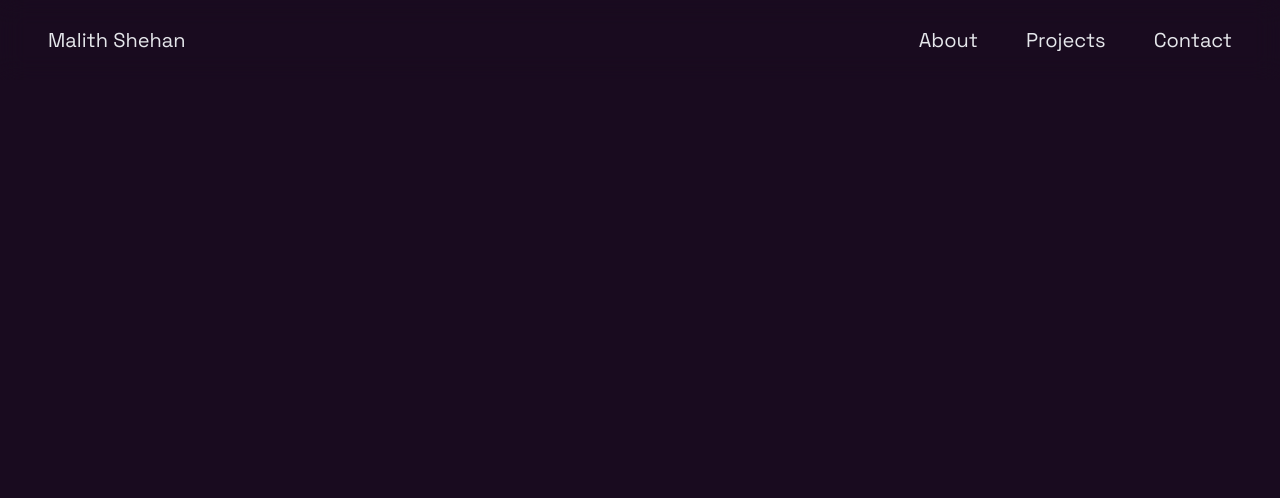
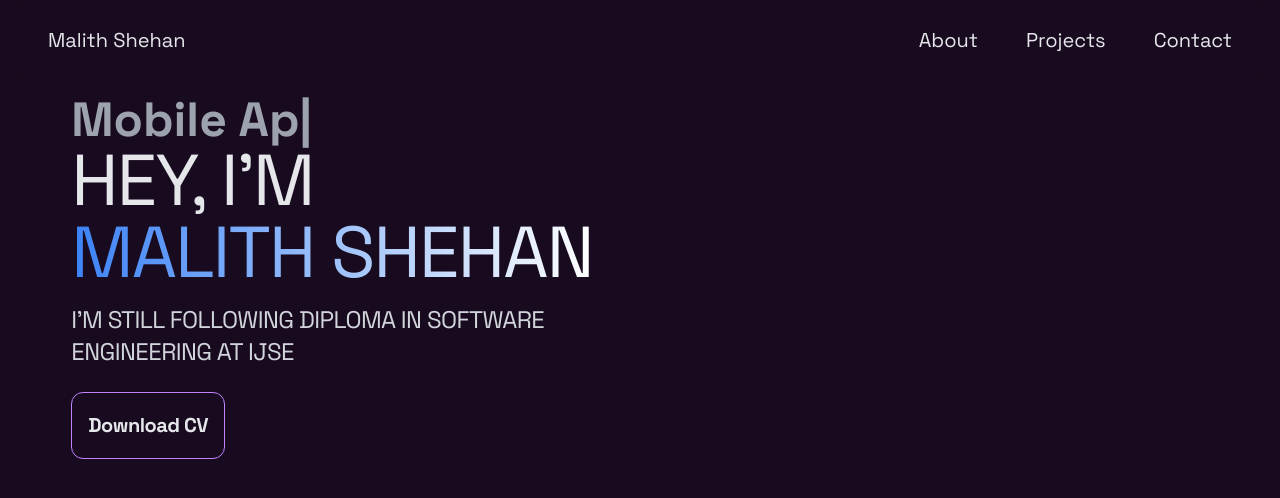
Before and after one commit to MalithShehan/Portfolio, a React (Vite) app: page / in a window 1280 px wide. Shown: the top 498 px of the page. Built offline with nearby package versions, Linux system fonts and the light colour scheme.

Commit message:
Edit app.jsx

```diff
--- a/src/App.jsx
+++ b/src/App.jsx
@@ -1,10 +1,12 @@
 import {Component} from "react";
 import Navbar from "./components/NavBar.jsx";
+import Hero from "./components/Hero.jsx";
 
 export default function App(){
     return (
         <>
             <Navbar />
+            <Hero />
         </>
     )
 }
--- a/src/components/Hero.jsx
+++ b/src/components/Hero.jsx
@@ -1,24 +1,83 @@
 import React from "react";
-import profilepic from " .. /assets/profpic.png";
+// import profilepic from " .. /assets/profpic.png";
 import { TypeAnimation } from "react-type-animation";
-import ShinyEffect from "./ShinyEffect";
-import {
-    AiOutlineGithub,
-    AiOutlineInstagram,
-    AiOutlineLinkedin,
-} from "react-icons/ai";
-import {
-    DiCss3,
-    DiHtm15,
-    DiJavascript1,
-    DiNodejsSmall,
-    DiReact,
-} from "react-icons/di";
+// import ShinyEffect from "./ShinyEffect";
+// import {
+//     AiOutlineGithub,
+//     AiOutlineInstagram,
+//     AiOutlineLinkedin,
+// } from "react-icons/ai";
+// import {
+//     DiCss3,
+//     DiHtm15,
+//     DiJavascript1,
+//     DiNodejsSmall,
+//     DiReact,
+// } from "react-icons/di";
 import { motion } from "framer-motion";
 
 const Hero = () => {
     return (
-        <div className='mt-24 max-w-[1200px] mx-auto position-relative '>
+        <div className='mt-24 max-w-[1200px] mx-auto position-relative'>
+            <div className='grid md:grid-cols-2 place-items-center gap-8'>
+                <motion.div
+                    initial={{ opacity: 0, y: -50 }}
+                    whileInView={{ opacity: 1, y: 0 }}
+                    viewport={{once: true}}
+                    transition={{ duration: 1 }}
+                >
+                    <TypeAnimation
+                        sequence={[
+                            "Frontend Developer",
+                            1000,
+                            "Web Developer",
+                            1000,
+                            "Mobile App Developer",
+                        ]}
+                        speed={50}
+                        repeat={Infinity}
+                        className="font-bold text-gray-400 text-xl md:text-5xl italic- mb-4"
+                    />
+
+                    <motion.p
+                        initial={{ opacity: 0 }}
+                        whileInView={{ opacity: 1 }}
+                        viewport={{once: true}}
+                        transition={{ duration: 1, delay: 0.5 }}
+                        className="text-gray-200 md:text-7xl text-5xl tracking-tight mb-4"
+                    >
+                        HEY, I'M <br/>
+                        <span className="text-transparent bg-clip-text bg-gradient-to-r from-blue-500 to-white"
+                        >MALITH SHEHAN</span>
+                    </motion.p>
+
+                    <motion.p
+                        initial={{ opacity: 0 }}
+                        whileInView={{ opacity: 1 }}
+                        viewport={{once: true}}
+                        transition={{ duration: 1, delay: 1 }}
+                        className="text-gray-300 max-w-[300px] md:max-w-[500px] md:text-2xl text-lg mb-6"
+                    >
+                        I'M STILL FOLLOWING DIPLOMA IN SOFTWARE ENGINEERING AT IJSE
+                    </motion.p>
+
+                    <motion.p
+                        initial={{ opacity: 0, y: 50 }}
+                        whileInView={{ opacity: 1, y: 0 }}
+                        viewport={{once: true}}
+                        transition={{ duration: 1, delay: 1.5 }}
+
+                    >
+                        <motion.button whileHover={{ scale: 1.05, boxShadow: '0px 0px 8px rgb(0,0,0,0.3)' }}
+                        className="z-10 cursor-pointer font-bold text-gray-200 md:w-auto p-4 border border-purple-400 rounded-xl"
+                        >
+                            Download CV
+                        </motion.button>
+
+                    </motion.p>
+
+                </motion.div>
+            </div>
 
         </div>
     )
```
